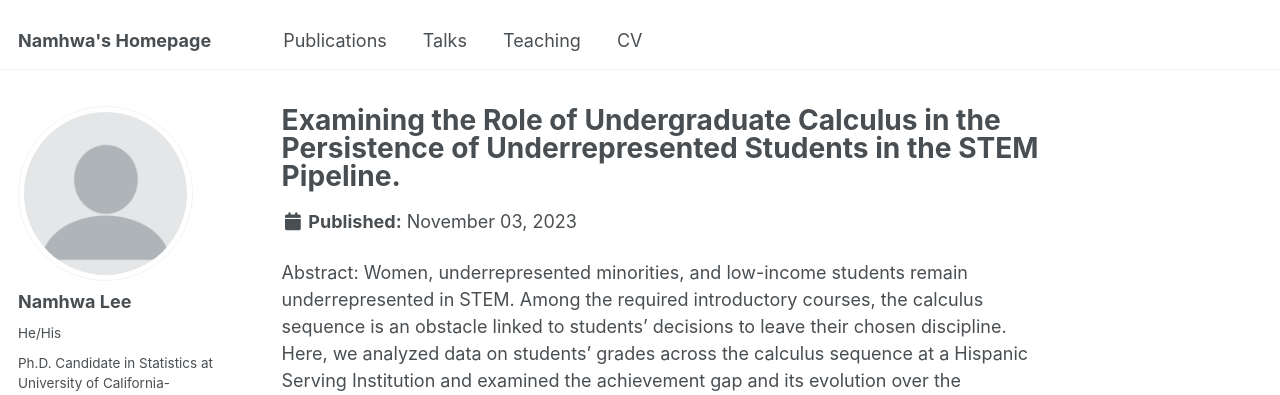
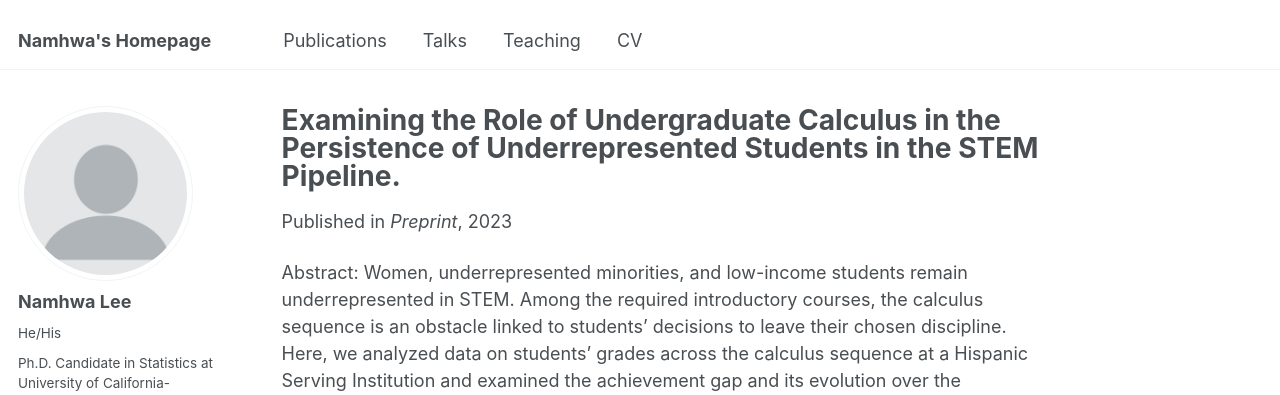
Before and after one commit to NamhwaLee/NamhwaLee.github.io, a Jekyll site: the page built from _publications/my-paper-3.md, in a window 1280 px wide and 1301 px high. Shown: the top 395 px of the window. Built offline with Jekyll 4.4.1, drawn with Linux system fonts in a browser that asks for light colours.

Commit message:
Update my-paper-3.md

```diff
--- a/_publications/my-paper-3.md
+++ b/_publications/my-paper-3.md
@@ -5,7 +5,7 @@ category: manuscripts
 permalink: /publication/my-paper-3
 excerpt: 'In Revision, Journal for Research in Mathematics Education.'
 date: 2023-11-03
-# venue: 'Journal 1'
+venue: 'Preprint'
 # slidesurl: 'http://academicpages.github.io/files/slides3.pdf'
 paperurl: 'https://osf.io/preprints/osf/kh9m5_v1'
 citation: 'Park, S., Lee, N., and Atit, K. Examining the role of undergraduate calculus in the persistence of underrepresented students in the stem pipeline.'
```
